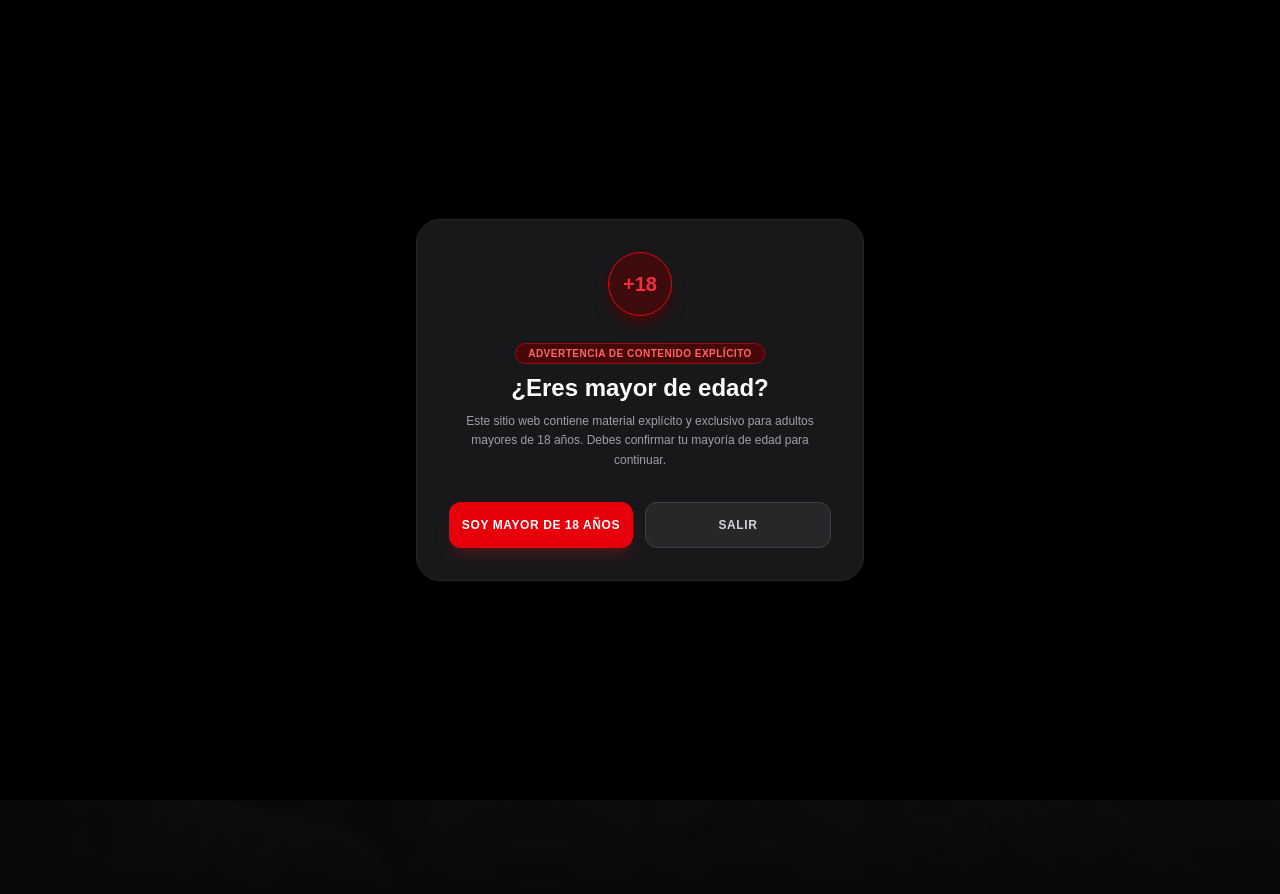
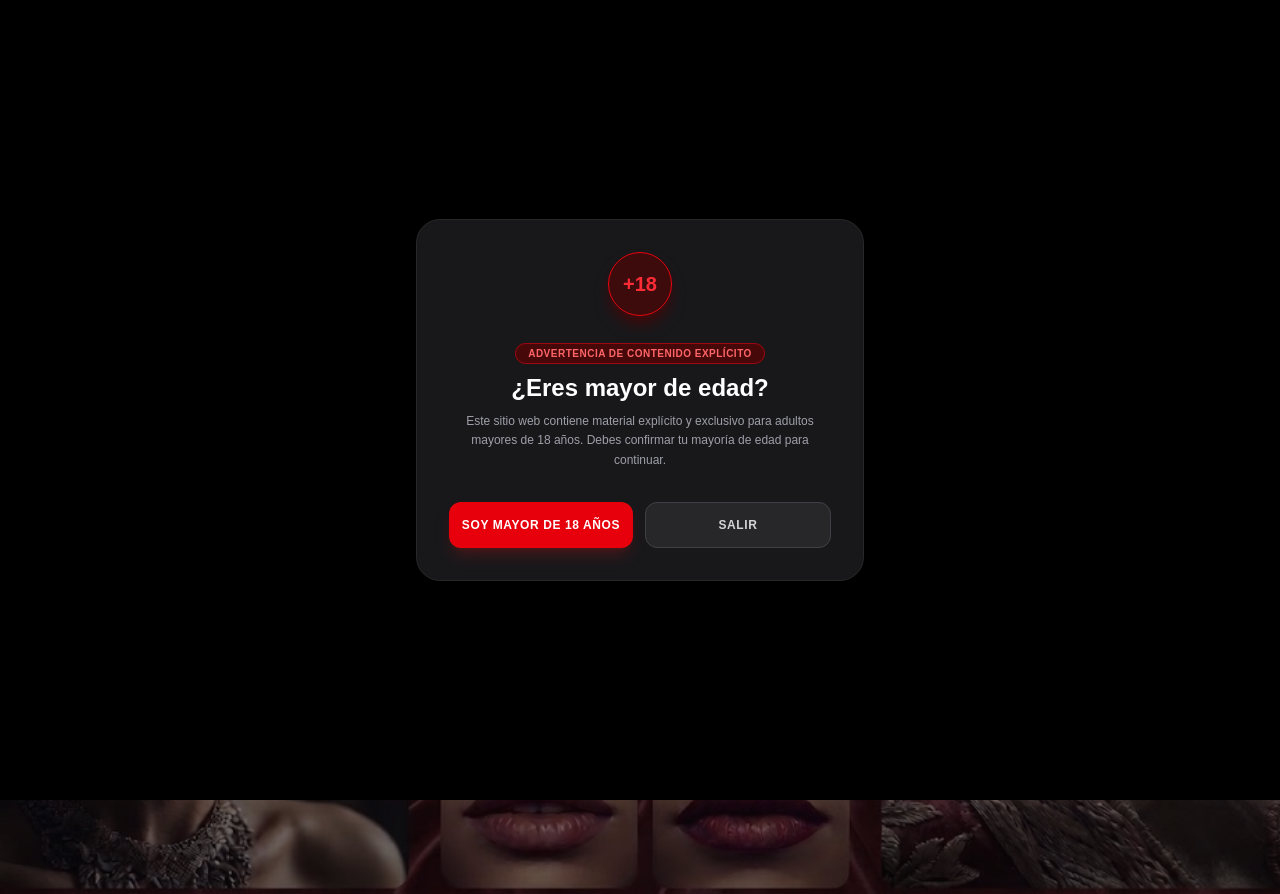
Before and after one commit to bunnyprojectve-svg/proyecto_bunny, a Next.js app: page / in a window 1280 px wide. Built offline with nearby package versions, Linux system fonts and the light colour scheme.

Commit message:
caja traslucida

```diff
--- a/src/app/page.tsx
+++ b/src/app/page.tsx
@@ -3,7 +3,6 @@
 import { useState, useEffect } from 'react'
 import Link from 'next/link'
 import Image from 'next/image'
-// Importación directa del archivo guardado en src/app/
 import fondoLanding from './landing-bg.webp'
 
 export default function LandingPage() {
@@ -28,34 +27,34 @@ export default function LandingPage() {
   return (
     <main className="min-h-screen bg-zinc-950 text-white flex flex-col items-center justify-center p-6 text-center relative overflow-hidden">
 
-      {/* Fondo estático importado localmente */}
+      {/* Fondo nítido: Subimos la opacidad y quitamos el blur pesado para que se distinga el collage */}
       <div className="absolute inset-0 z-0 overflow-hidden">
         <Image
           src={fondoLanding}
           alt="Fondo Bunny Platform"
           fill
           priority
-          className="object-cover object-center opacity-40 scale-105 filter blur-[2px]"
+          className="object-cover object-center opacity-75 scale-100"
         />
       </div>
 
-      {/* Capa de Oscurecimiento para contraste y legibilidad del texto */}
-      <div className="absolute inset-0 z-0 bg-gradient-to-b from-zinc-950/80 via-zinc-950/70 to-zinc-950 pointer-events-none" />
+      {/* Sutil capa oscura general pero mucho más ligera para no apagar los colores */}
+      <div className="absolute inset-0 z-0 bg-zinc-950/40 pointer-events-none" />
 
-      {/* Contenido de Presentación de la Landing Page */}
-      <div className={`relative z-10 max-w-2xl mx-auto space-y-6 transition duration-300 ${mostrarModalEdad ? 'blur-md select-none pointer-events-none' : ''}`}>
-        <h2 className="text-4xl sm:text-5xl font-black tracking-tight drop-shadow-lg">
+      {/* Contenedor tipo Tarjeta Translúcida (Glassmorphism) para el texto y el botón */}
+      <div className={`relative z-10 max-w-2xl mx-auto p-8 sm:p-10 bg-zinc-950/75 border border-zinc-800/80 rounded-3xl backdrop-blur-md shadow-2xl space-y-6 transition duration-300 ${mostrarModalEdad ? 'blur-md select-none pointer-events-none' : ''}`}>
+        <h2 className="text-3xl sm:text-5xl font-black tracking-tight text-white drop-shadow-md">
           Contenido Exclusivo y Conexiones en Vivo
         </h2>
-        <p className="text-zinc-300 text-sm sm:text-base leading-relaxed drop-shadow">
+        <p className="text-zinc-300 text-sm sm:text-base leading-relaxed">
           Descubre los perfiles de nuestros talentos verificados, adquiere packs exclusivos con vigencia de 30 días y disfruta de transmisiones en streaming de alta calidad.
         </p>
 
-        {/* Botón de redirección directa a la página de login */}
-        <div className="flex flex-col sm:flex-row justify-center gap-4 pt-4">
+        {/* Botón de acceso directo */}
+        <div className="flex flex-col sm:flex-row justify-center gap-4 pt-2">
           <Link
             href="/auth/login"
-            className="inline-block bg-red-600 hover:bg-red-700 text-white font-bold py-3 px-8 rounded-xl transition text-sm cursor-pointer shadow-xl shadow-red-950"
+            className="inline-block bg-red-600 hover:bg-red-700 text-white font-bold py-3.5 px-8 rounded-xl transition text-sm cursor-pointer shadow-lg shadow-red-950/60 uppercase tracking-wider"
           >
             Acceder a la Plataforma
           </Link>
```
